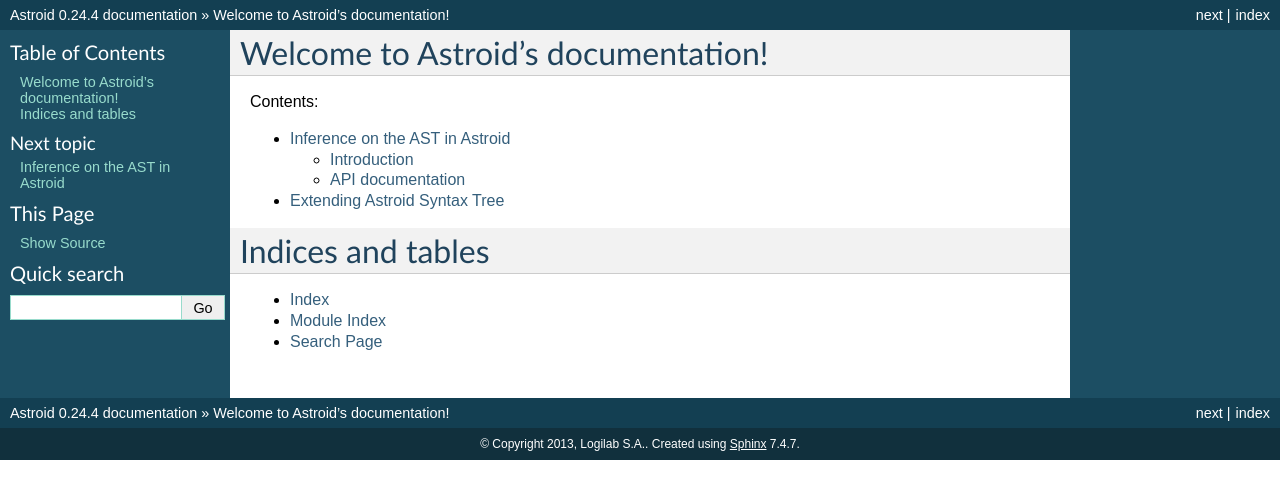
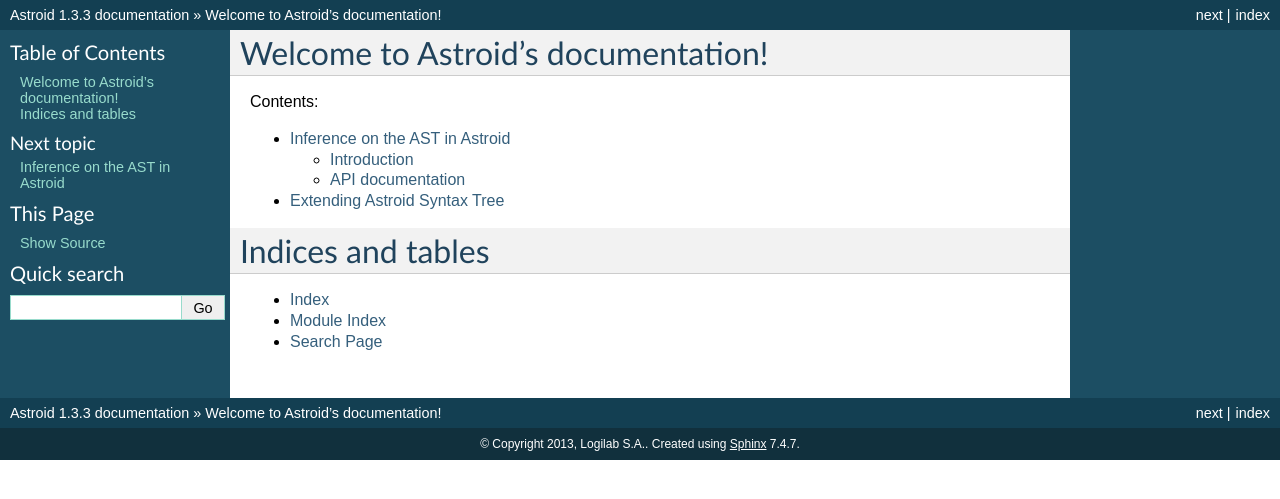
Before and after one commit to janderson1017/astroid, a Sphinx documentation site: the page built from doc/source/index.rst, in a window 1280 px wide. Shown: the top 499 px of the page. Built offline with Sphinx 7.4.7, drawn with Linux system fonts in a browser that asks for light colours.

Commit message:
Prepare the release.

```diff
--- a/doc/source/conf.py
+++ b/doc/source/conf.py
@@ -48,9 +48,9 @@ copyright = u'2013, Logilab S.A.'
 # built documents.
 #
 # The short X.Y version.
-version = '0.24'
+version = '1.3.3'
 # The full version, including alpha/beta/rc tags.
-release = '0.24.4'
+release = '1.3.3'
 
 # The language for content autogenerated by Sphinx. Refer to documentation
 # for a list of supported languages.
```
Also changed, not shown: 2 other files.
